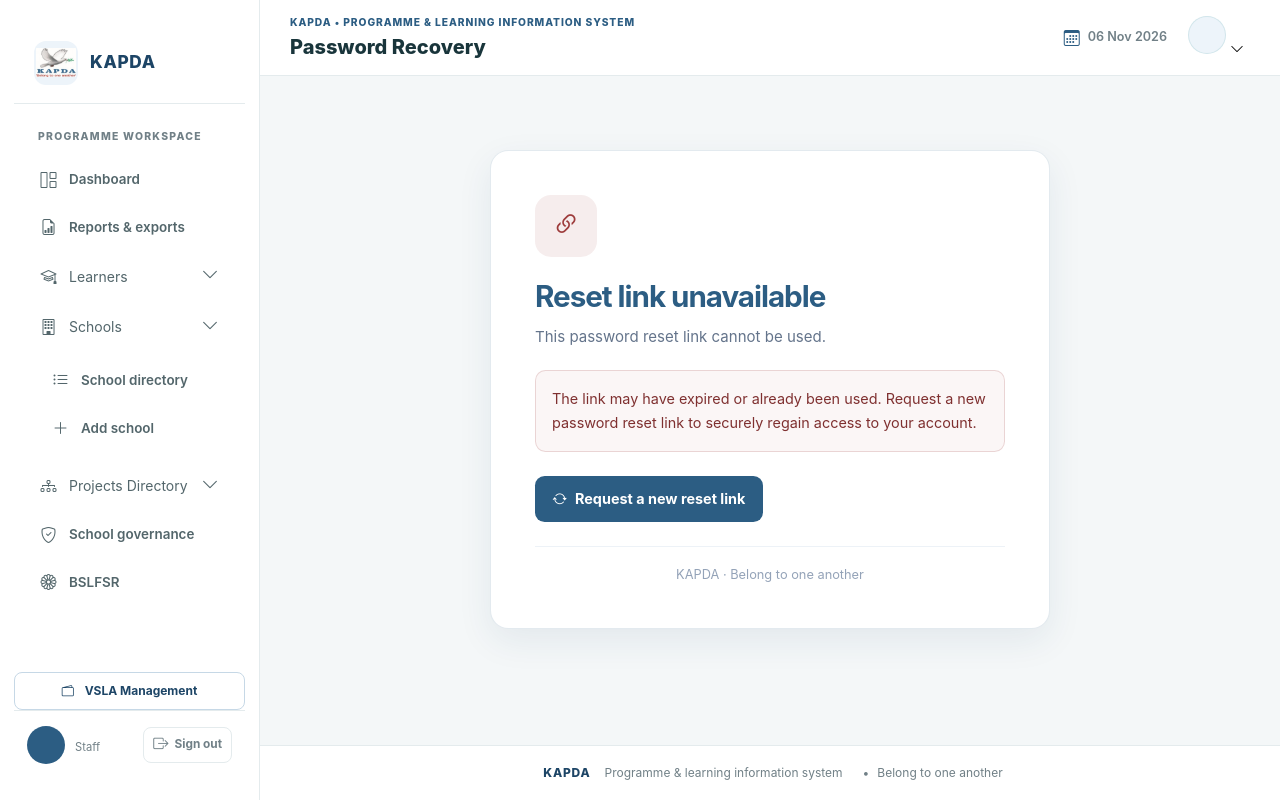
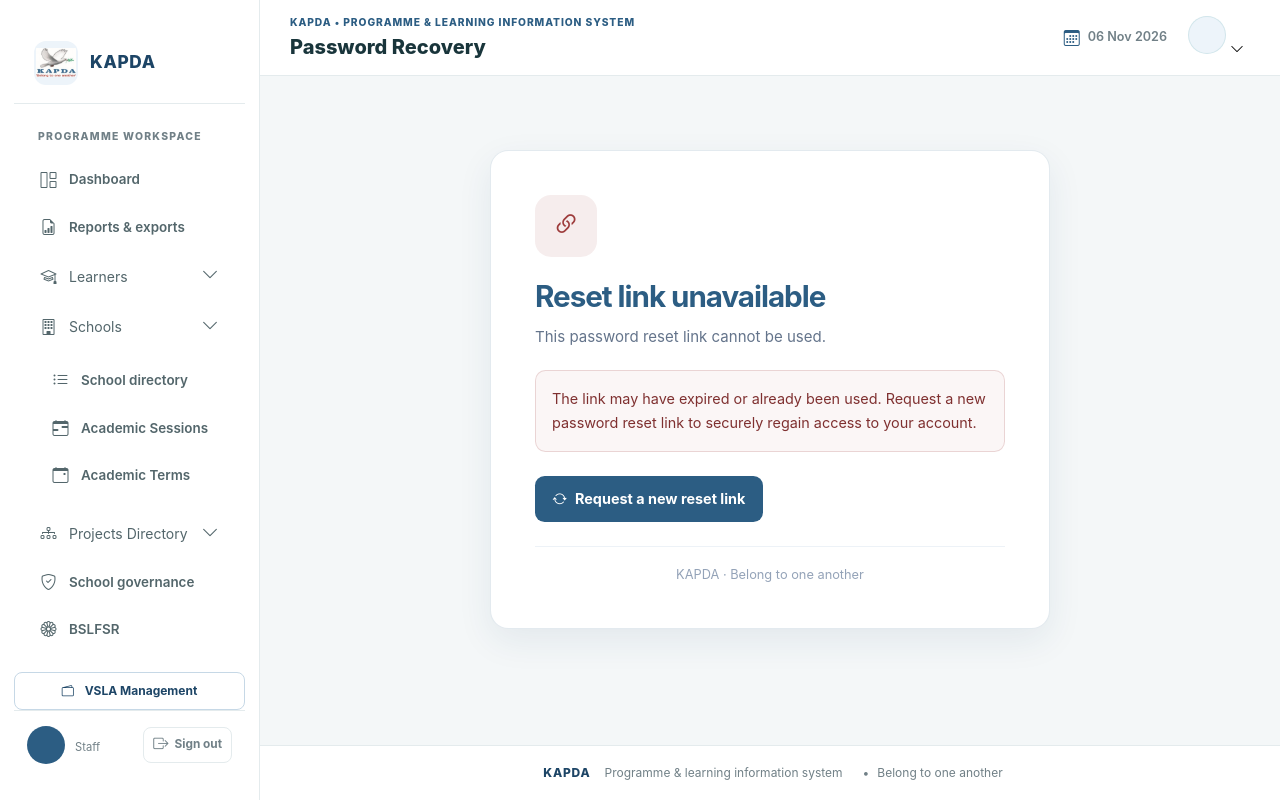
Before and after one commit to Akpanebong/kapda, a Django app: page /accounts/reset/1/1/ in a window 1280 px wide, after a click on "Schools". Run offline with Django 5.2, Linux system fonts and the light colour scheme; parts of the project's set-up code (start-up, migrations or seed data) failed here and were passed over.

Commit message:
add term and session buttons

```diff
--- a/templates/base.html
+++ b/templates/base.html
@@ -110,9 +110,13 @@
                     <a class="nav-link" href="{% url 'schools:list' %}">
                         <i class="bi bi-list-ul" aria-hidden="true"></i>
                         <span>School directory</span></a>
-                    <a class="nav-link" href="{% url 'data:school_create' %}">
-                        <i class="bi bi-plus-lg" aria-hidden="true"></i><span>Add school</span>
-                    </a></div>
+                    <a class="nav-link" href="{% url 'data:academic_year_list' %}">
+                        <i class="bi bi-calendar-range" aria-hidden="true"></i><span>Academic Sessions</span>
+                    </a>
+                    <a class="nav-link" href="{% url 'data:term_list' %}">
+                        <i class="bi bi-calendar-event" aria-hidden="true"></i><span>Academic Terms</span>
+                    </a>
+                </div>
 
 <!--                <button class="nav-link nav-group-toggle" type="button" data-bs-toggle="collapse" -->
 <!--                        data-bs-target="#householdNav" aria-expanded="false"><i class="bi bi-house" -->
```
